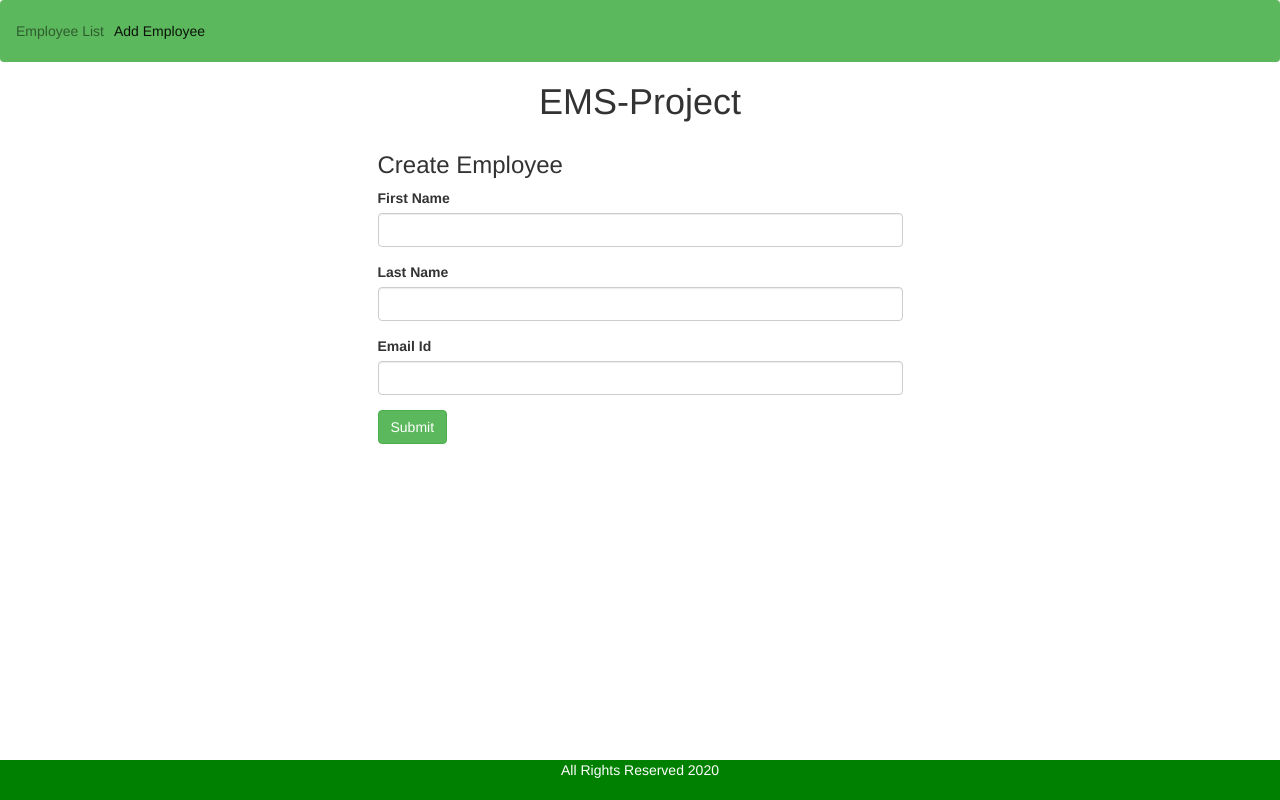
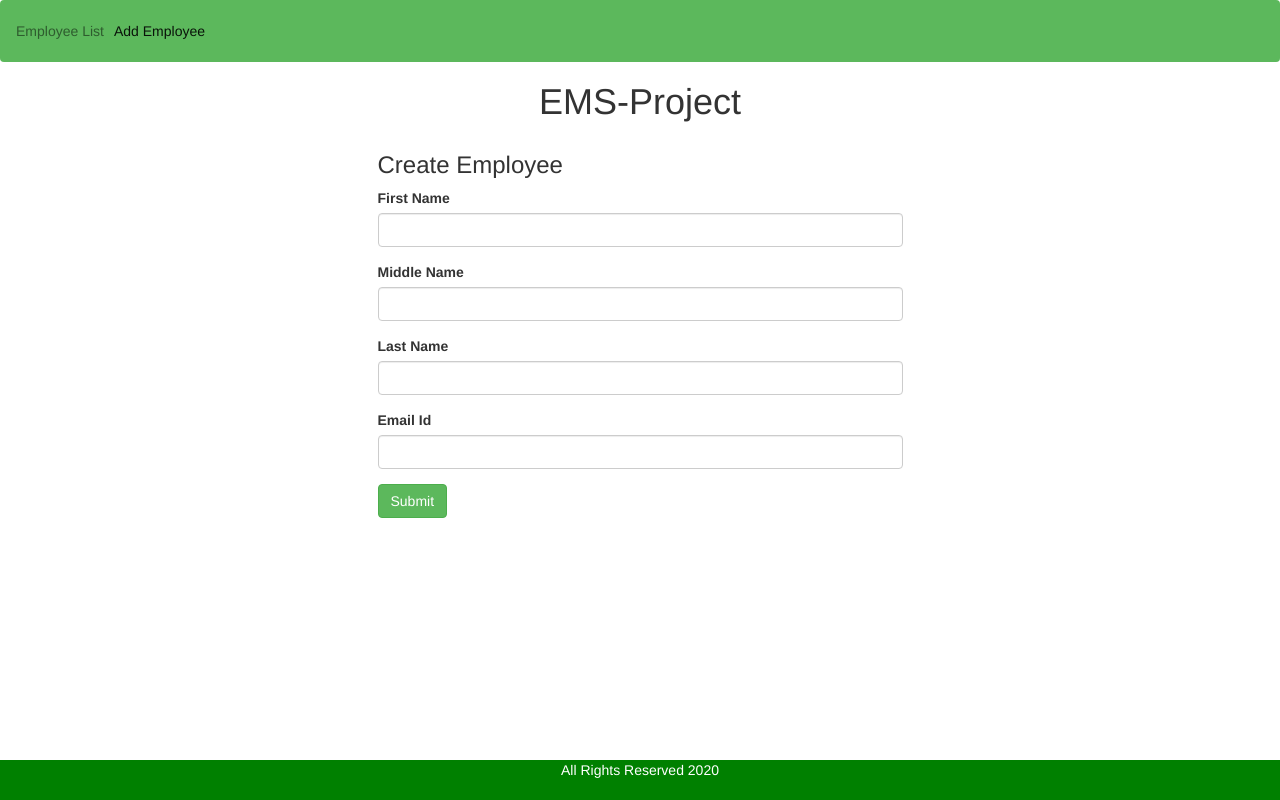
Before and after one commit to PavanKumarNalla/Angular-spring, an Angular app: page /create-employee in a window 1280 px wide. Built offline with nearby package versions, Linux system fonts and the light colour scheme.

Commit message:
added middle name

```diff
--- a/src/app/create-employee/create-employee.component.html
+++ b/src/app/create-employee/create-employee.component.html
@@ -10,6 +10,12 @@
          [(ngModel)] = "employee.firstName" name = "firstName">
 
   </div>
+  <div class="form-group">
+    <label> Middle Name</label>
+    <input type="text" class="form-control" id="firstName"
+       [(ngModel)] = "employee.firstName" name = "firstName">
+
+</div>
   <div class="form-group">
     <label> Last Name</label>
     <input type="text" class="form-control" id="lastName"
```
